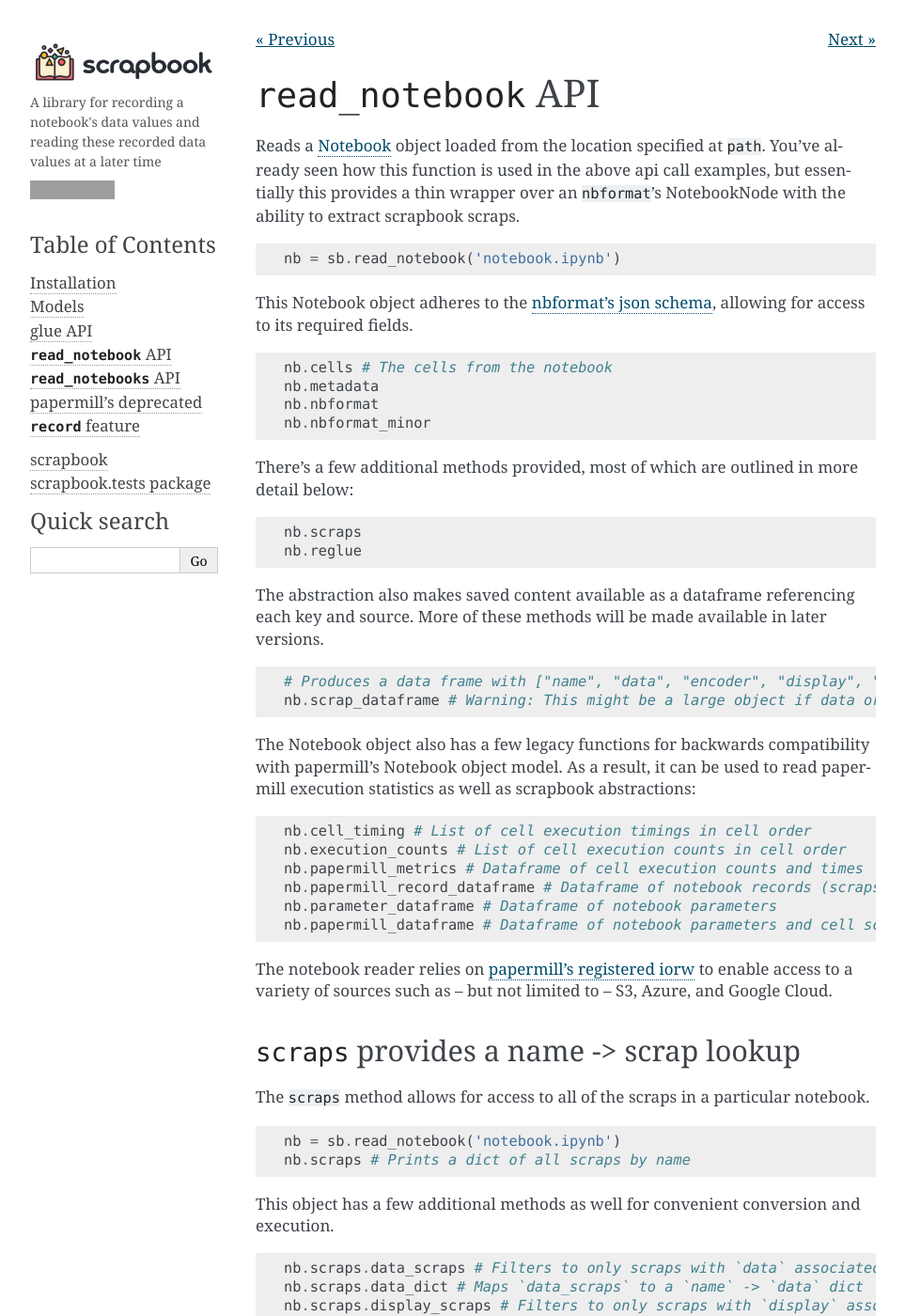
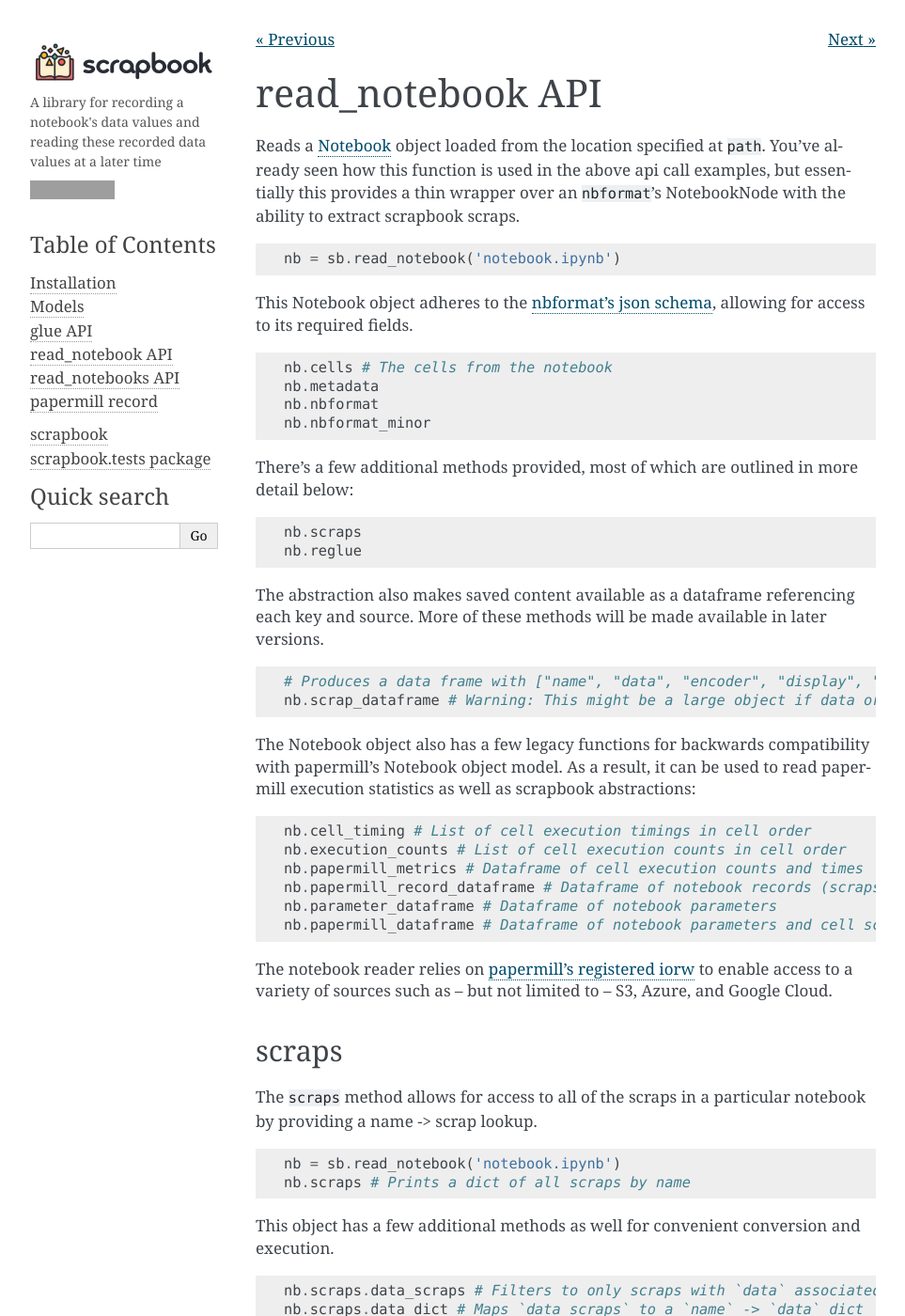
Before and after one commit to nteract/scrapbook, a Sphinx documentation site: the page built from docs/usage-read-notebook.rst, in a window 1280 px wide and 1400 px high. Shown: the whole window at 94% size, without its empty margins (148-1111 px from the left). Built offline with Sphinx 7.4.7, drawn with Linux system fonts in a browser that asks for light colours; some of the changed text lies outside the part shown; grey boxes are pictures that could not be loaded.

Commit message:
Cleaned up docs more

```diff
--- a/docs/deprecation-papermill.rst
+++ b/docs/deprecation-papermill.rst
@@ -1,5 +1,5 @@
-papermill's deprecated ``record`` feature
-=========================================
+papermill record
+================
 
 **scrapbook** provides a robust and flexible recording schema. This
 library is intended to replace
@@ -7,7 +7,7 @@ library is intended to replace
 functionality.
 
 `Documentation for papermill
-record <https://papermill.readthedocs.io/en/latest/usage.html#recording-values-to-the-notebook>`__
+record <https://papermill.readthedocs.io/en/latest/usage-recording.html?#recording-values-to-the-notebook>`__
 In brief:
 
 ``pm.record(name, value)``: enabled users the ability to record values
--- a/docs/usage-glue.rst
+++ b/docs/usage-glue.rst
@@ -38,8 +38,8 @@ outputs are not always visible in notebook rendering but still exist in
 the document. Scrapbook can then rehydrate the data associated with the
 notebook in the future by reading these cell outputs.
 
-With *display output*
----------------------
+Display Outputs
+---------------
 
 To display a named scrap with visible display outputs, you need to
 indicate that the scrap is directly renderable.
--- a/docs/usage-read-notebook.rst
+++ b/docs/usage-read-notebook.rst
@@ -1,7 +1,7 @@
 .. _read_notebook_usage:
 
-``read_notebook`` API
-=====================
+read_notebook API
+=================
 
 Reads a :ref:`notebook_model` object loaded from the location specified at ``path``.
 You've already seen how this function is used in the above api call
@@ -62,11 +62,11 @@ to enable access to a variety of sources such as -- but not limited to
 
 .. _notebook_scraps:
 
-``scraps`` provides a name -> scrap lookup
-------------------------------------------
+scraps
+------
 
 The ``scraps`` method allows for access to all of the scraps in a
-particular notebook.
+particular notebook by providing a name -> scrap lookup.
 
 .. code:: python
 
```
Also changed, not shown: other parts of docs/usage-read-notebook.rst (+2 -2 lines), README.md (+2 -3 lines), docs/index.rst (+3 -4 lines), docs/usage-read-notebooks.rst (+5 -5 lines).
